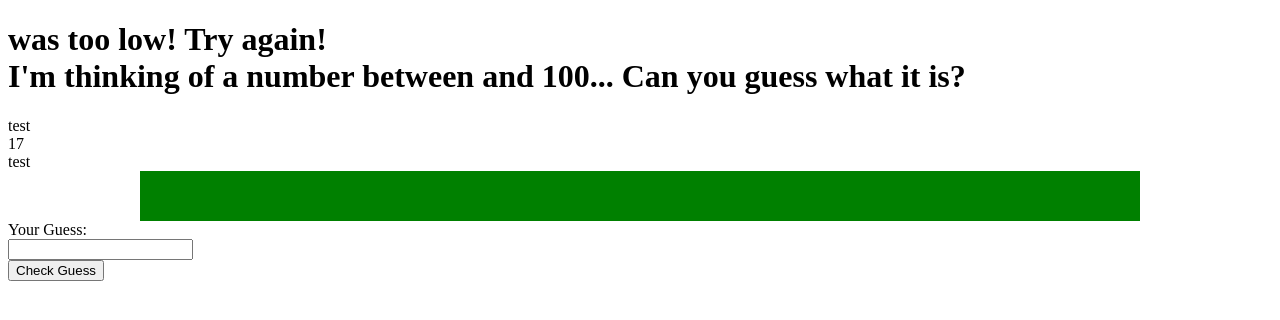
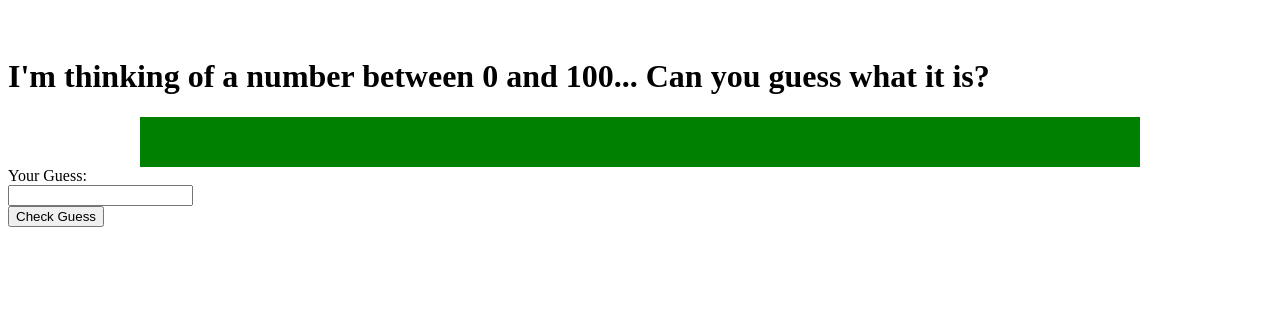
Before and after one commit to danielwgraf/lemonade, a plain HTML site: page index.html in a window 1280 px wide. Both pictures are taken after a click on the button "Check Guess". Drawn offline with Linux system fonts and the light colour scheme.

Commit message:
removed test content

```diff
--- a/index.html
+++ b/index.html
@@ -16,20 +16,18 @@
   <!-- Changing Title -->
   <h1 id='title'>
     <span id="response"></span>
+    <br />
     <span id="question">
-      I'm thinking of a number between <span id="low"></span> and <span id="high"></span>...
+      I'm thinking of a number between <span id="low">0</span> and <span id="high">100</span>...
       Can you guess what it is?
     </span>
   </h1>
-  <div id="lowshow">test</div>
-  <div id="target">test</div>
-  <div id="highshow">test</div>
+
   <!-- Tracking Bar -->
   <div id='trackingBar'>
     <div class="barBackground">
       <div id='barGuessRange' class="barGuessRange"></div>
     </div>
-
   </div>
 
   <!-- Form for Guess -->
--- a/js/main.js
+++ b/js/main.js
@@ -4,7 +4,7 @@
 // Target Number to be guessed
 var target;
 // Low barrier
-var low
+var low;
 // High barrier
 var high;
 
@@ -20,9 +20,8 @@ function startGame() {
 
 // Random number generator
 function loadNumber() {
-  // Multiplied by
+  // Multiplied by 101 to ensure inclusion of 100
   target = Math.floor(Math.random() * 101);
-  document.getElementById("target").textContent = target;
 }
 
 // Sets the initial bounds
@@ -34,8 +33,6 @@ function setBounds() {
 
 // Sets the bar's changing bounds
 function setBarBounds() {
-  // document.getElementById("lowshow").textContent=low;
-  // document.getElementById("highshow").textContent=high;
   document.getElementById("barGuessRange").style.marginLeft = `${low*10}px`;
   document.getElementById("barGuessRange").style.marginRight = `${(100-high)*10}px`;
 }
@@ -51,14 +48,15 @@ function setText() {
 
 // Runs when player makes a guess
 function makeGuess(guess) {
-  if ((guess < low) || (guess > high)) {
+  if (guess==''){
+    alert('Please enter a number');
+  } else if ((guess < low) || (guess > high)) {
     alert('Number not in range');
   } else if (guess < target) {
     tooLow(guess);
   } else if (guess > target) {
     tooHigh(guess);
   } else if (guess == target) {
-    alert('CORRECT');
     endGame(guess);
   } else {
     alert('Please Enter an actual number');
```
